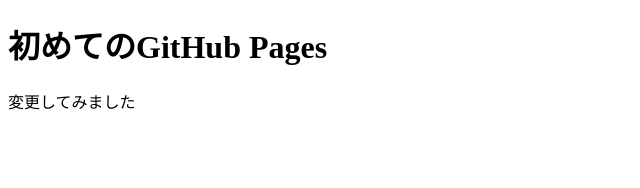
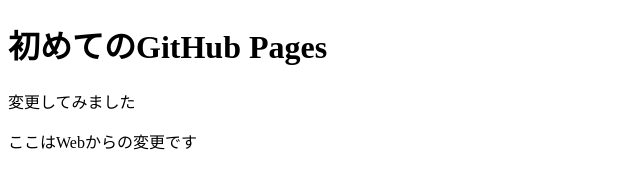
Before and after one commit to X22043/practice-web-site, a plain HTML site: page index.html in a window 1280 px wide. Shown: the whole page, without its empty margins (0-640 px from the left). Drawn offline with Linux system fonts and the light colour scheme.

Commit message:
Update index.html
Web change

```diff
--- a/index.html
+++ b/index.html
@@ -8,6 +8,7 @@
 <body>
     <h1>初めてのGitHub Pages</h1>
     <p>変更してみました</p>
+    <p>ここはWebからの変更です</p>
 
 </body>
 </html>
```
